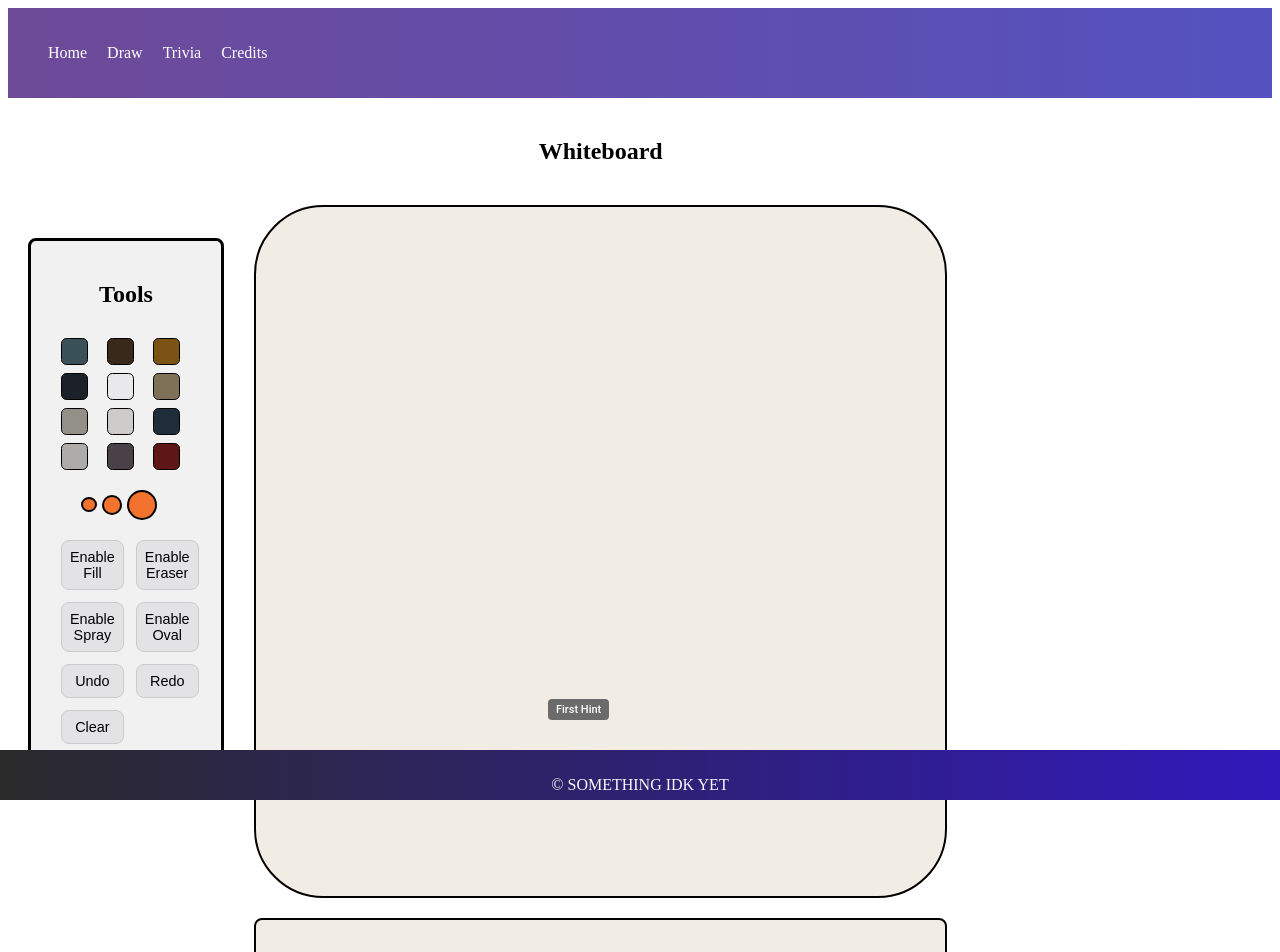
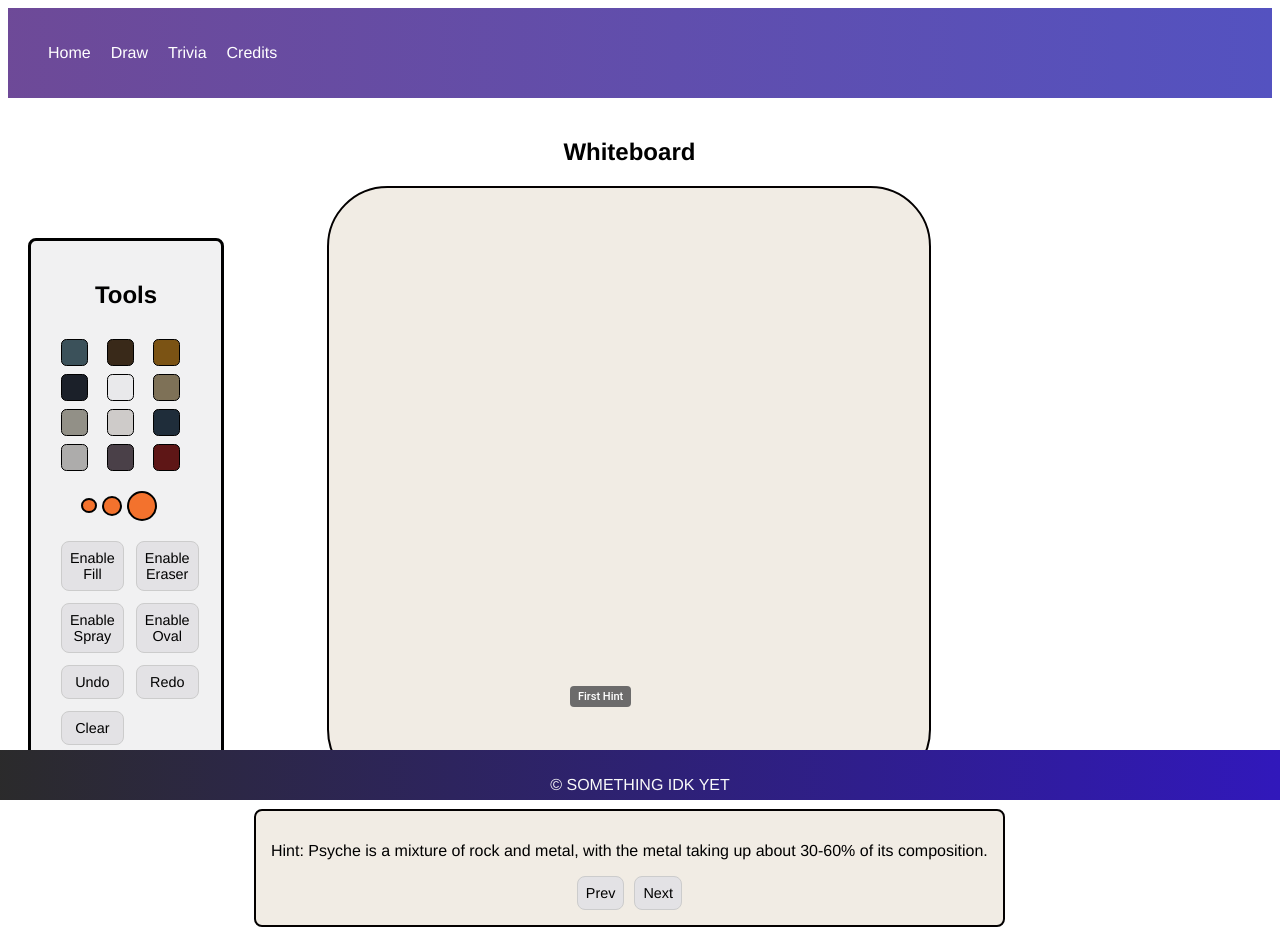
Before and after one commit to MissionToPsyche-Iridium/iridium_23f_year_sim-byu-i, a React (Create React App) app in the folder pysche/: page /Drawing in a window 1280 px wide. Shown: the top 952 px of the page. Built offline with nearby package versions, Linux system fonts and the light colour scheme.

Commit message:
Fixed some css problems

```diff
--- a/pysche/src/components/hints.js
+++ b/pysche/src/components/hints.js
@@ -24,12 +24,12 @@ const HintBox = () => {
     <div className="hintBox">
       <div className="hintBoxWords">
         <p>Hint: {hints[hintNumber]}</p>
-        <div>
+        <div className="buttonContainer">
           <Tooltip open={hintNumber === 0} title="First Hint">
-            <button onClick={handlePrev}>Prev</button>
+            <button className='hintButton' onClick={handlePrev}>Prev</button>
           </Tooltip>
           <Tooltip open={hintNumber === hints.length - 1} title="Last Hint">
-            <button onClick={handleNext}>Next</button>
+            <button className='hintButton' onClick={handleNext}>Next</button>
           </Tooltip>
         </div>
       </div>
--- a/pysche/src/index.css
+++ b/pysche/src/index.css
@@ -1,3 +1,6 @@
+*{
+  font-family: Helvetica;
+}
 /* Drawing Page and Canvas */
 .main-container {
   display: flex;
@@ -7,7 +10,7 @@
 /* Toolbar Containers, Colors, Resizing,Clear, and Canvas Size */
 .toolbar {
   position: relative;
-  margin-top: 120px;  /* Increased from 10px to move toolbar down */
+  margin-top: 120px;
   display: flex;
   flex-direction: column;
   width: 150px;
@@ -110,8 +113,8 @@
 
 .canvas-container {
   text-align: center;
-  display: flex;
-  flex-direction: column;
+  /* display: flex;  this causes problems*/
+  /* flex-direction: column; */
   gap: 20px;
 }
 
@@ -127,12 +130,33 @@
   background-color: rgb(241, 236, 228);
   padding: 15px;
   border-radius: 8px;
-  margin-top: auto;
+  margin-top: 15px;
+}
+.hintButton{
+  padding: 8px;
+  cursor: pointer;
+  border-radius: 8px;
+  border: 1px solid #ccc;
+  background-color: #E3E2E5;
+  transition: all 0.3s ease;
+  font-size: 0.9rem;
+
 }
 
-/*
-.hintBoxWords{
+.hintButton:hover
+{
+  background-color: #F3722D;
+  color: white;
+}
+.buttonContainer {
+  display: flex;
+  align-items: center;
+  justify-content: center;
 
+  gap: 10px;  /* This creates space between the buttons */
+}
+/* .hintBoxWords{
+  gap: ;
 } */
 
 /* Home CSS Styling */
@@ -150,7 +174,6 @@
   top: 313px;
   color: black;
   font-size: 96px;
-  font-family: Inter, sans-serif;
   font-weight: 400;
   word-wrap: break-word;
 }
@@ -177,7 +200,6 @@
   top: 46px;
   color: black;
   font-size: 14px;
-  font-family: Inter, sans-serif;
   font-weight: 400;
   word-wrap: break-word;
 }
@@ -186,7 +208,6 @@
   position: absolute;
   color: black;
   font-size: 20px;
-  font-family: Inter, sans-serif;
   font-weight: 400;
   word-wrap: break-word;
 }
@@ -225,7 +246,6 @@
   position: absolute;
   color: black;
   font-size: 32px;
-  font-family: Inter, sans-serif;
   font-weight: 400;
   word-wrap: break-word;
 }
@@ -256,7 +276,6 @@
   top: 1225px;
   color: black;
   font-size: 32px;
-  font-family: Inter, sans-serif;
   font-weight: 400;
   word-wrap: break-word;
 }
```
